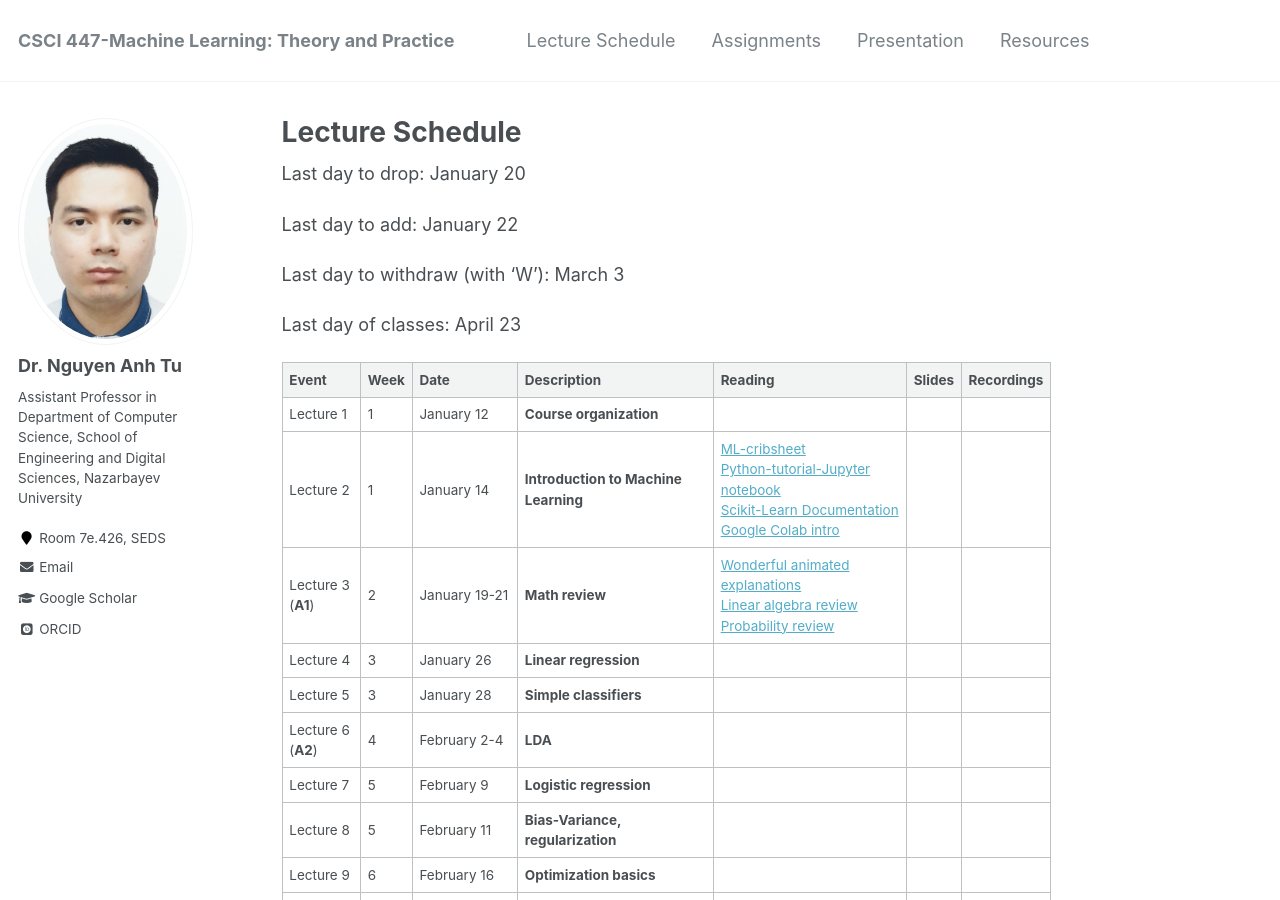
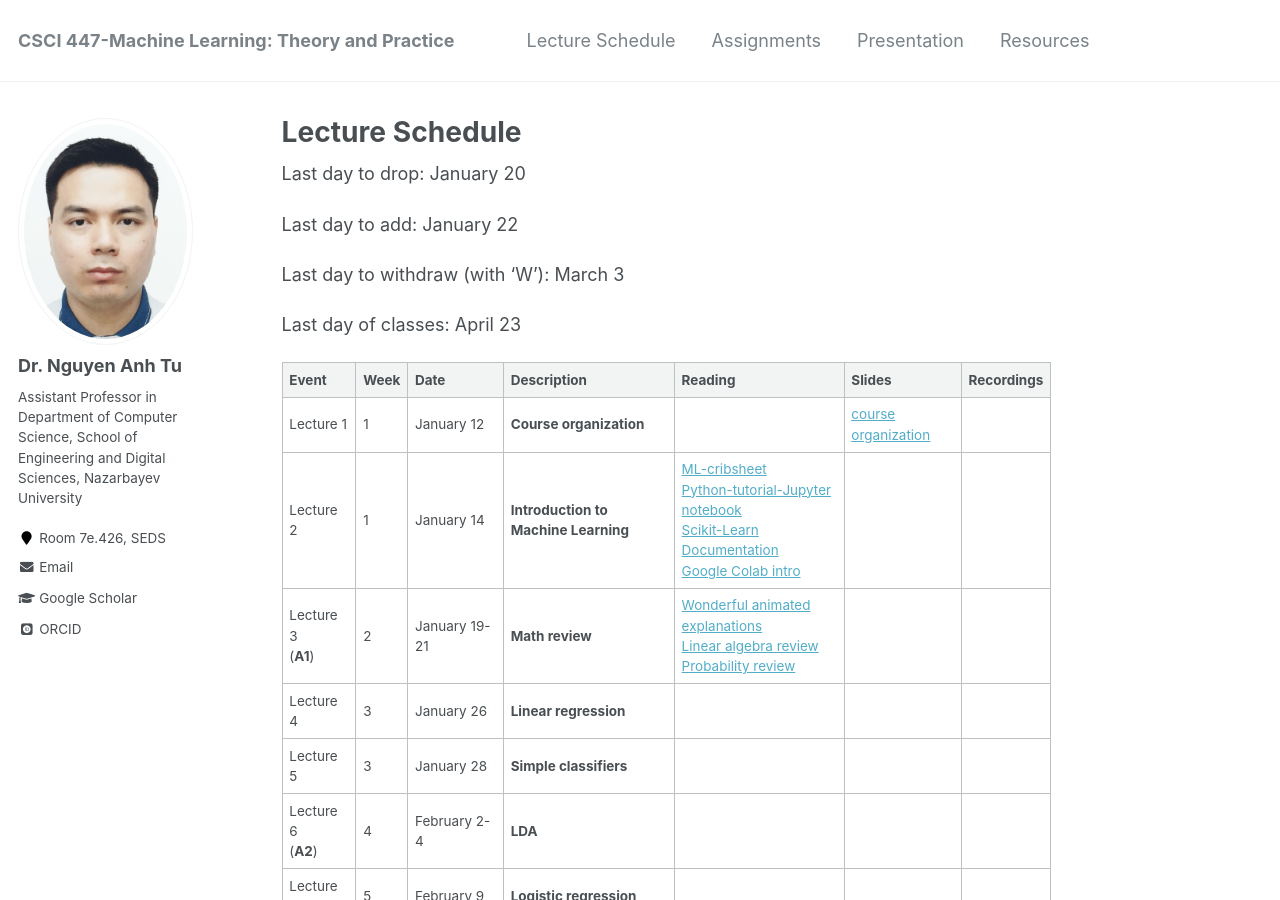
Before and after one commit to tunguyen87/seds-ml, a Jekyll site: the page built from _pages/Lecture.md, in a window 1280 px wide and 900 px high. Built offline with Jekyll 4.4.1, drawn with Linux system fonts in a browser that asks for light colours; some web fonts are replaced.

Commit message:
Update Lecture.md

```diff
--- a/_pages/Lecture.md
+++ b/_pages/Lecture.md
@@ -18,7 +18,7 @@ Last day of classes: April 23
 
 | Event      |  Week | Date        |            Description                                       |  Reading           |  Slides  |  Recordings  |
 | --------     | ------|------------ | -----------------------------------------------------------|--------------------|----------|--------------|
-| Lecture 1    |   1   |January 12    | **Course organization**                       |                    |          |              |
+| Lecture 1    |   1   |January 12    | **Course organization**                       |                    | [course organization](https://drive.google.com/file/d/1GXF_hBx1u0_xKZ370D9ylRdq5nmie_uY/view?usp=sharing)    |              |
 | Lecture 2    |   1   |January 14    | **Introduction to  Machine Learning**         | [ML-cribsheet](https://drive.google.com/file/d/1ltGQSuoj5PnoYePg4S0WdzwgC1ub_Hji/view?usp=sharing)<br> [Python-tutorial-Jupyter notebook](https://drive.google.com/file/d/1veOv8Rtqwvq04H0yMRTJBCcQ8UhNpvFc/view?usp=sharing) <br>[Scikit-Learn Documentation](https://scikit-learn.org/stable/index.html) <br>[Google Colab intro](https://colab.research.google.com/notebooks/welcome.ipynb)         |          |              |
 | Lecture 3<br>(**A1**)    |   2   |January 19-21 | **Math review**                   | [Wonderful animated explanations](https://www.3blue1brown.com/essence-of-linear-algebra-page)<br>[Linear algebra review](https://drive.google.com/file/d/1yDlYpuv4XShqL96LqB_Un5n8UTbWZIeh/view?usp=sharing)<br>[Probability review](https://drive.google.com/file/d/1MtFT9Ra5cdEw5TA6FN6UzuKeOjZp0OKM/view?usp=sharing)           |          |              |
 | Lecture 4    |   3   |January 26    | **Linear regression**                  |                    |          |              |
```
